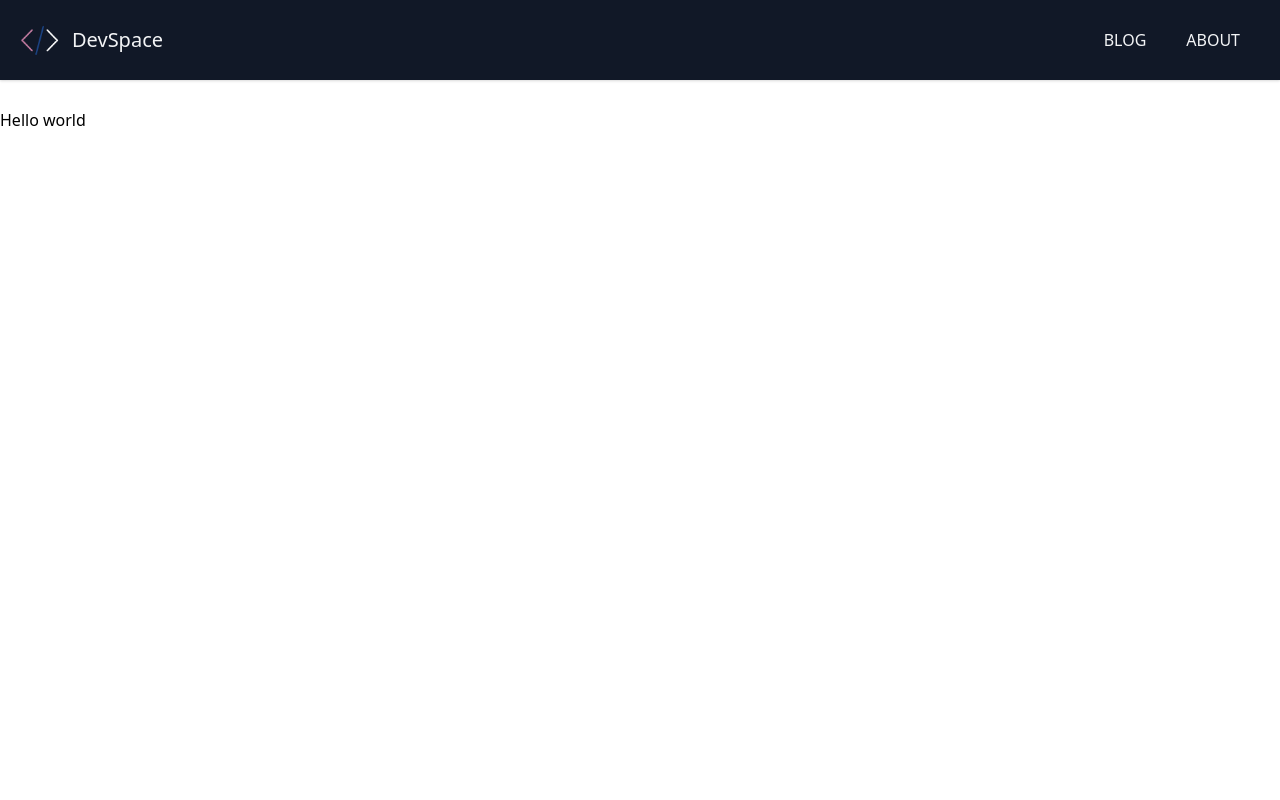
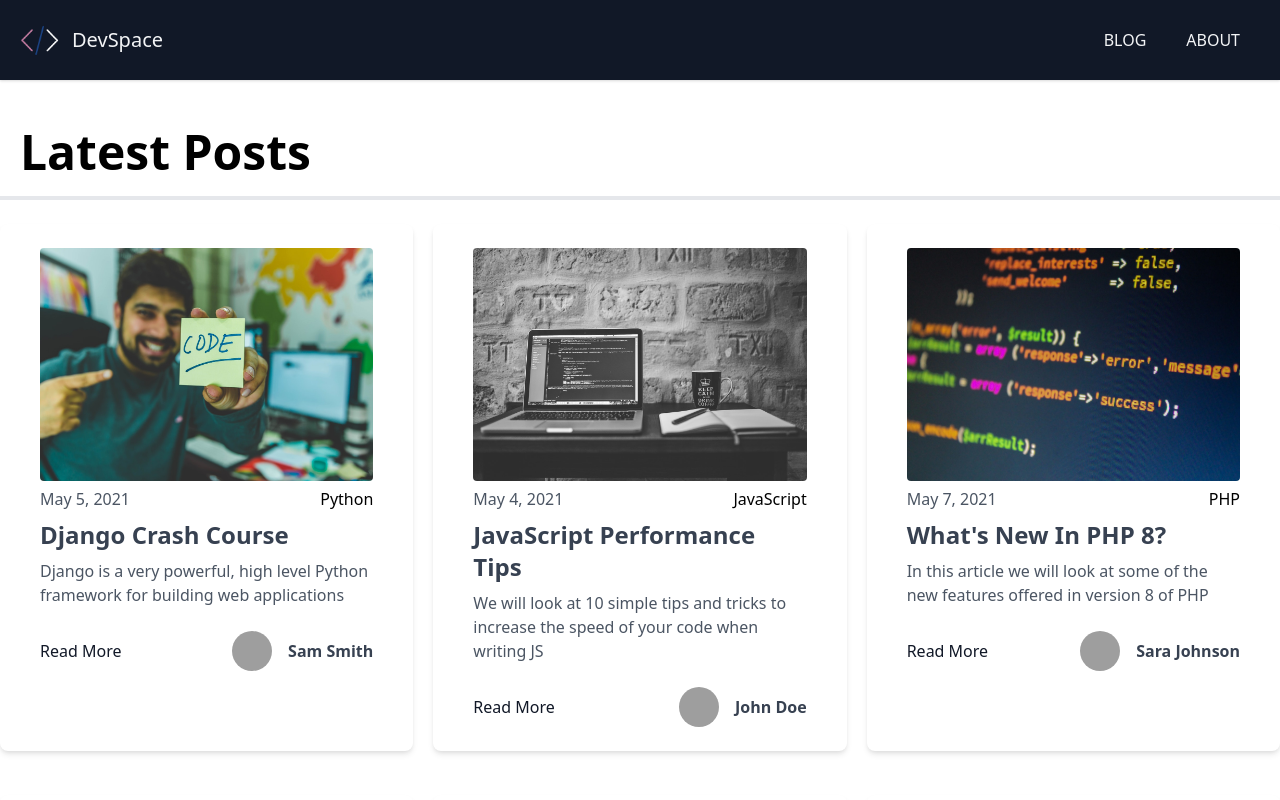
Before and after one commit to julie-desvaux/NextJs_DevSpace, a Next.js app: page / in a window 1280 px wide. Shown: the top 800 px of the page. Built offline with nearby package versions, Linux system fonts and the light colour scheme; grey boxes are pictures that could not be loaded.

Commit message:
Display Posts

```diff
--- /dev/null
+++ b/components/Post.js
@@ -0,0 +1,39 @@
+import Link from "next/link";
+import Image from "next/image";
+
+export default function Post({ post }) {
+	return (
+		<div className="w-full px-10 py-6 bg-white rounded-lg shadow-md mt-6">
+			<Image
+				src={post.frontmatter.cover_image}
+				alt={post.frontmatter.title}
+				height={420}
+				width={600}
+				className="mb-4 rounded"
+			/>
+			<div className="flex justify-between items-center">
+				<span className="font-light text-gray-600">{post.frontmatter.date}</span>
+				<div>{post.frontmatter.category}</div>
+			</div>
+			<div className="mt-2">
+				<Link href={`/blog/${post.slug}`}>
+					<a className="text-2xl text-gray-700 font-bold hover:underline">{post.frontmatter.title}</a>
+				</Link>
+				<p className="mt-2 text-gray-600">{post.frontmatter.excerpt}</p>
+			</div>
+			<div className="flex justify-between items-center mt-6">
+				<Link href={`/blog/${post.slug}`}>
+					<a className="text-gray-900 hover:text-blue-600">Read More</a>
+				</Link>
+				<div className="flex items-center">
+					<img
+						src={post.frontmatter.author_image}
+						alt={`pictur of ${post.frontmatter.author}`}
+						className="mx-4 w-10 h-10 object-cover rounded-full hidden sm:block"
+					/>
+					<h3 className="text-gray-700 font-bold">{post.frontmatter.author}</h3>
+				</div>
+			</div>
+		</div>
+	);
+}
--- a/pages/index.js
+++ b/pages/index.js
@@ -1,14 +1,26 @@
 import fs from "fs";
 import path from "path";
 import matter from "gray-matter";
+import Link from "next/link";
 
 import Layout from "../components/Layout";
+import Post from "../components/Post";
 
 export default function Home({ posts }) {
-	console.log(posts);
 	return (
 		<Layout>
-			<h1>Hello world</h1>
+			<h1 className="text-5xl border-b-4 p-5 font-bold">Latest Posts</h1>
+			<div className="grid md:grid-cols-2 lg:grid-cols-3 gap-5">
+				{posts.map((post, index) => (
+					<Post key={index} post={post} />
+				))}
+			</div>
+
+			<Link href="/blog">
+				<a className="block text-center border border-gray-500 text-gray-800 rounded-md py-4 my-5 transition duration-500 ease select-none hover:text-white hover:bg-gray-900 focus:outline-none focus:shadow-outline w-full">
+					All Posts
+				</a>
+			</Link>
 		</Layout>
 	);
 }
```
